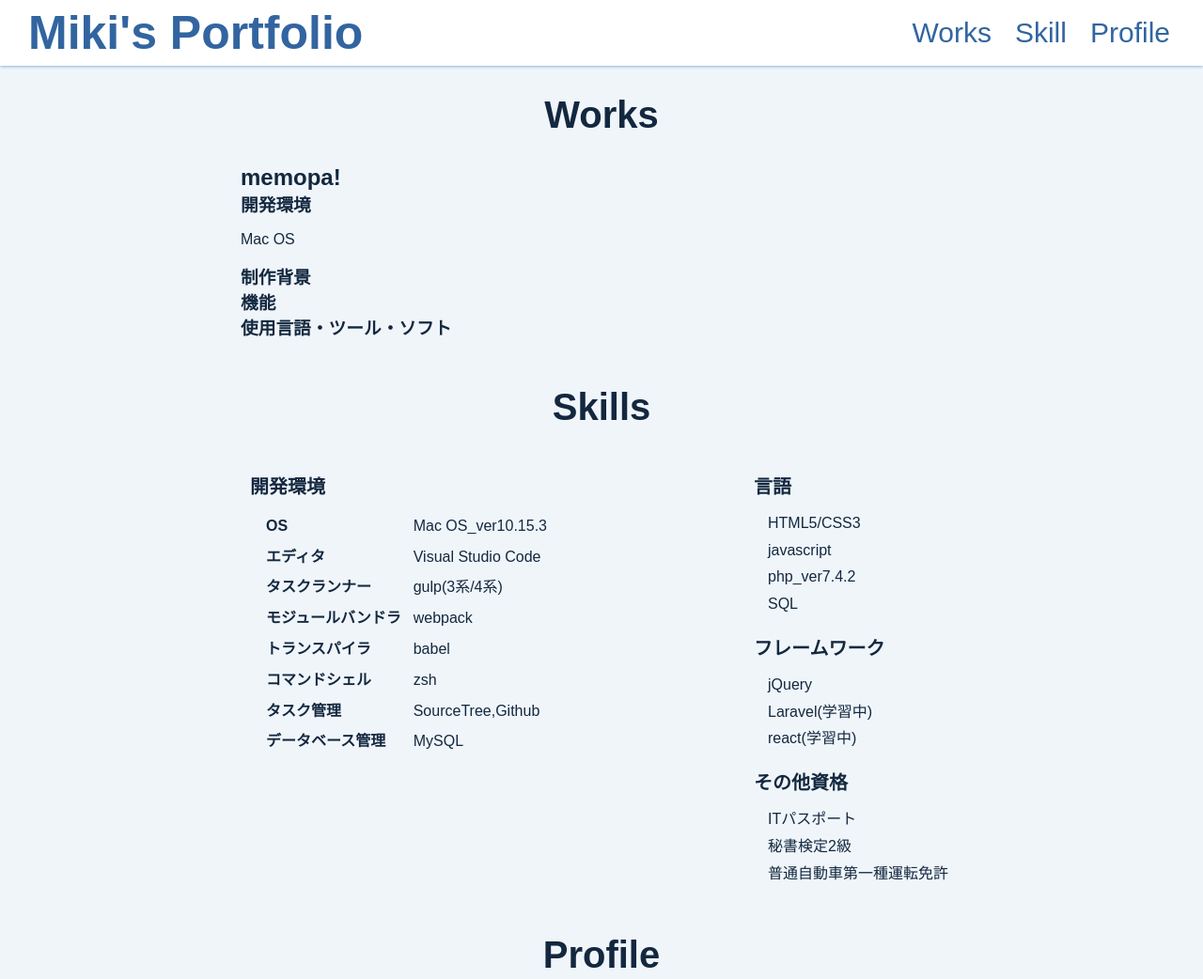
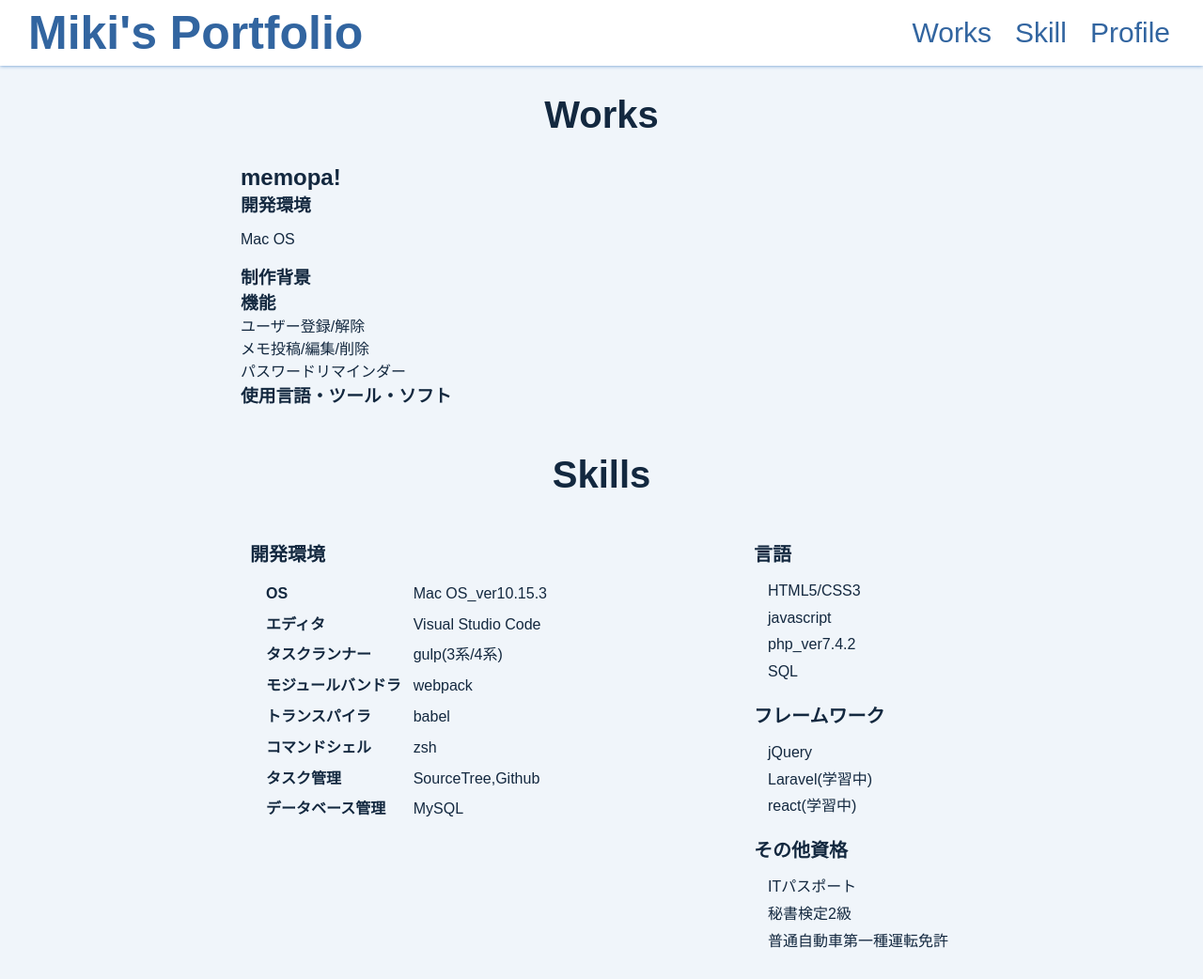
Before and after one commit to miki-tea/Portfolio, a website: page index.html in a window 1280 px wide. Shown: the top 1042 px of the page at 94% size. Drawn offline with Linux system fonts and the light colour scheme; a web font is replaced by a local one.

Commit message:
Works編集

```diff
--- a/index.html
+++ b/index.html
@@ -37,7 +37,13 @@
         <h3>開発環境</h3>
         <p>Mac OS</p>
         <h3>制作背景</h3>
+
         <h3>機能</h3>
+        <ul>
+          <li>ユーザー登録/解除</li>
+          <li>メモ投稿/編集/削除</li>
+          <li>パスワードリマインダー</li>
+        </ul>
         <h3>使用言語・ツール・ソフト</h3>
       </div>
 
```
